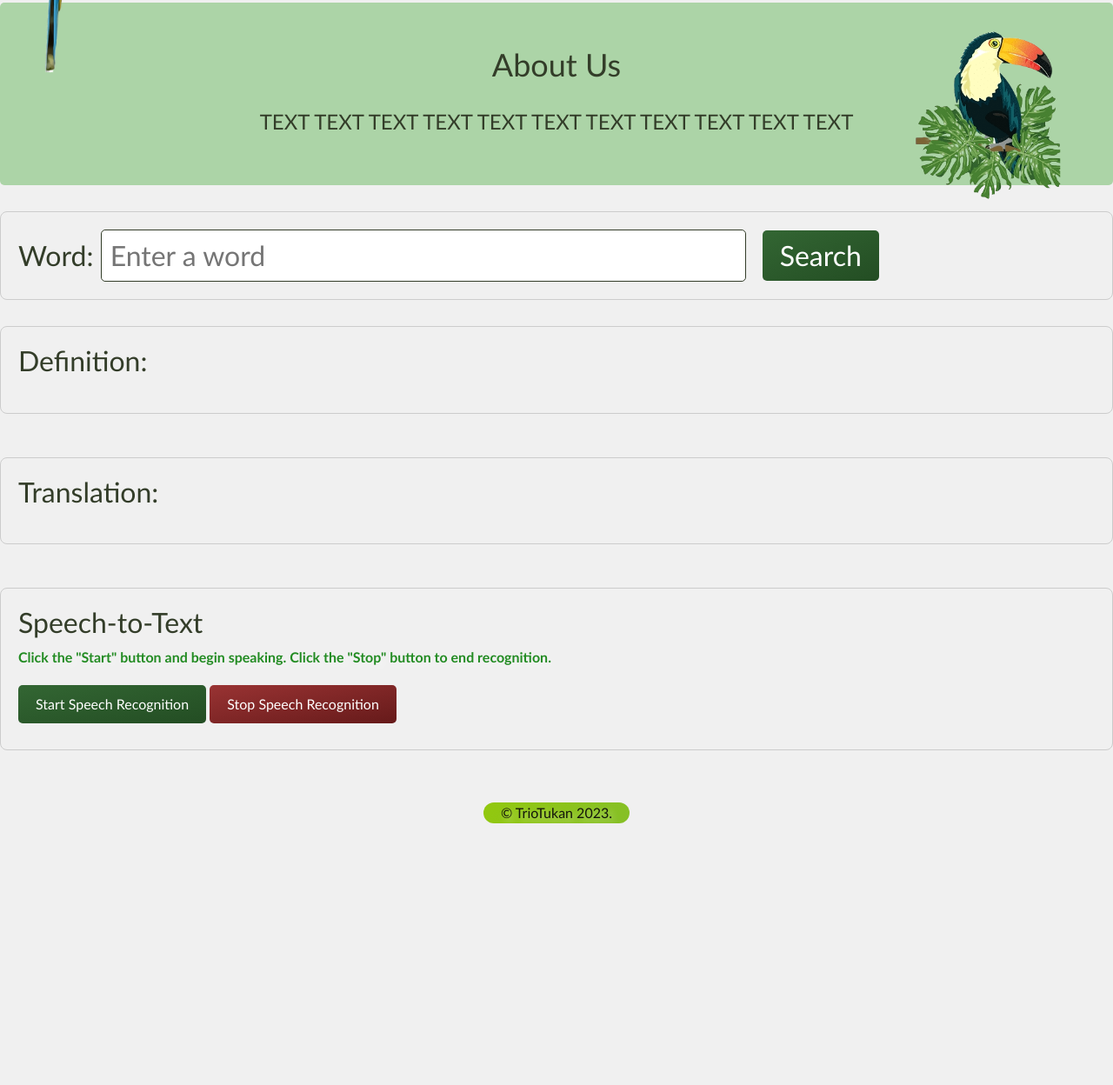
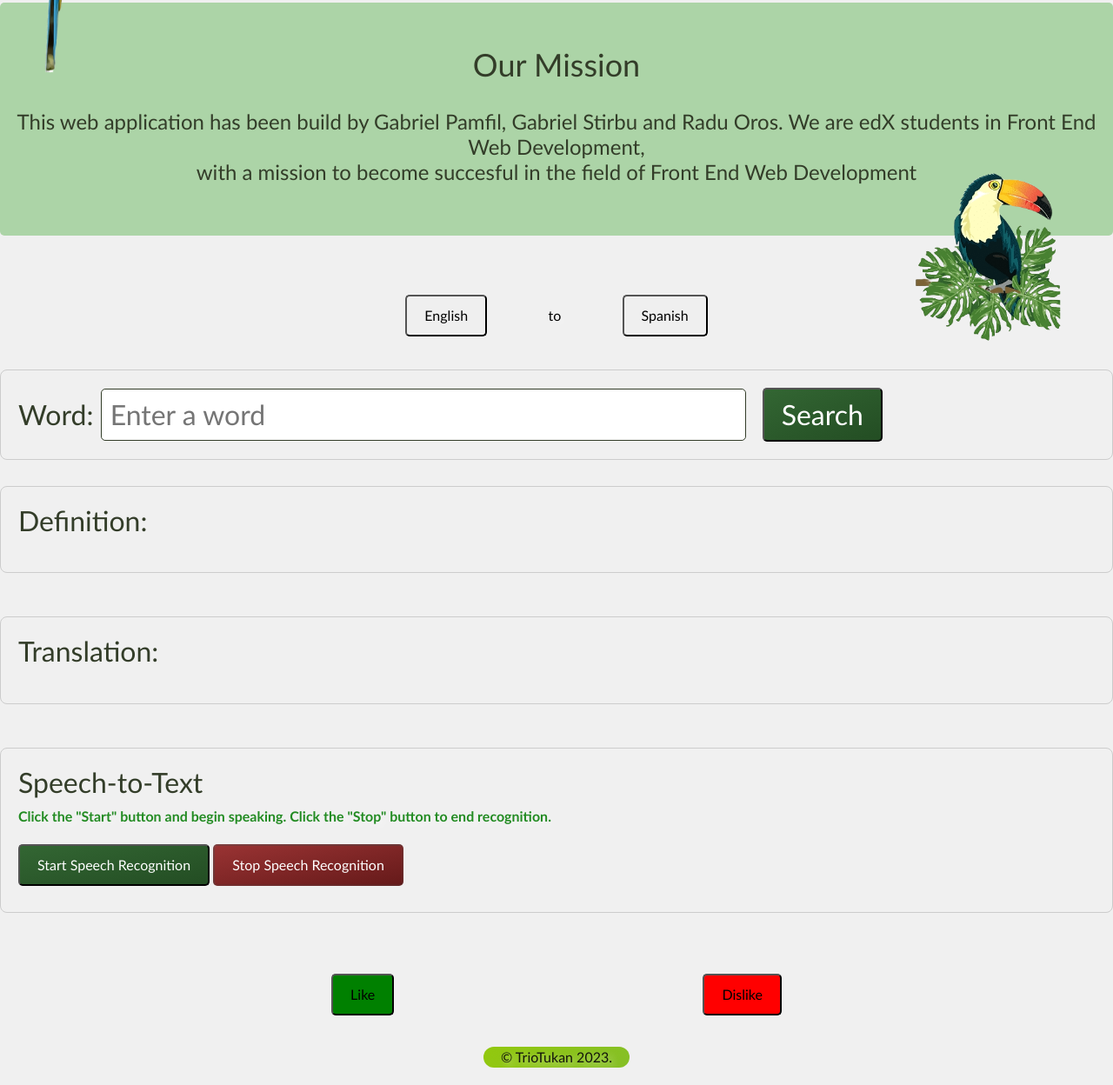
Before and after one commit to gabrielstirbu/trio-tukan-language-learning, a plain HTML site: page index.html in a window 1280 px wide. Shown: the part 802-2050 px from the top of the page at 87% size. Before the commit the page ends 1769 px from the top, so only its background shows below. Drawn offline with nearby package versions, Linux system fonts and the light colour scheme; a web font is replaced by a local one.

Commit message:
final changes and styling added

```diff
--- a/assets/logic.js
+++ b/assets/logic.js
@@ -52,6 +52,8 @@ function translateText(textToTranslate) {
 
   // Create a URLSearchParams object to handle the request body
   var bodyData = new URLSearchParams();
+    // new URLSearchParam - creates a new instance to redifine the parameters for the API search.
+  // url + q + textToTranslate + source + en + target + es
   bodyData.append('q', textToTranslate);
   bodyData.append('source', 'en');
   bodyData.append('target', 'es');
@@ -71,6 +73,7 @@ function translateText(textToTranslate) {
   // Make the API request using the fetch function
   fetch(url, options)
       .then(response => response.json())
+      // takes the bulk information from the API and creates a readable object.
       .then(resultJSON => {
           // Extract the translation from the JSON response
           var translation = resultJSON.data.translations[0].translatedText;
@@ -92,8 +95,8 @@ if ('webkitSpeechRecognition' in window) {
 
   var recognition = new webkitSpeechRecognition();
   // creates a new instance in the dom called using webkit and speech recognition API
-  recognition.continuous = true;
-  recognition.interimResults = true;
+  recognition.continuous = true; // makes the speech recognition continously active.
+  recognition.interimResults = true;  // gives back the results whilst you keep talking
   recognition.lang = 'es'; // Set the language to Spanish
 
   var startButton = document.getElementById('startButton');
@@ -103,7 +106,7 @@ if ('webkitSpeechRecognition' in window) {
   // Event listener for starting speech recognition
   startButton.addEventListener('click', () => {
       recognition.start();
-      startButton.disabled = true;
+      startButton.disabled = true; //
       stopButton.disabled = false;
       startButton.textContent = 'Listening...';
   });
--- a/assets/style.css
+++ b/assets/style.css
@@ -101,7 +101,7 @@ body {
 .birdThree {
     width: 20%;
     position: absolute;
-    top: auto;
+    bottom: -400px;
     right: 10px;
 }
 
@@ -116,6 +116,28 @@ body {
     font-size: 24px;
     color: #333d29;
     text-align: center;
+}
+
+.language {
+    display: flex;
+    align-items: center;
+    justify-content: space-evenly;
+    padding: 30px;
+    border-top: 10px black;
+}
+.english {
+    margin-left: 30%;
+}
+.spanish {
+    margin-right: 30%;
+}
+.language button {
+    color: black;
+}
+.language p {
+    color: black;
+    align-items: center;
+    padding-top: 20px;
 }
 
 /* Search and Definition Section */
@@ -136,7 +158,6 @@ body {
     background: linear-gradient(to bottom right, #336633, #234d23);
     /* Gradient from dark green to a darker shade */
     color: #ffffff;
-    border: none;
     border-radius: 5px;
     cursor: pointer;
     transition: background 0.3s ease;
@@ -192,7 +213,6 @@ p {
 /* Buttons styling */
 button {
     cursor: pointer;
-    border: none;
     border-radius: 5px;
     padding: 10px 20px;
 }
@@ -218,6 +238,21 @@ button {
 .speech-instructions {
     color: forestgreen;
     font-weight: bold;
+}
+
+/* button  */
+.button {
+    display: flex;
+    align-items: center;
+    justify-content: space-evenly;
+    padding: 20px;
+    margin: 6px;
+}
+#like {
+    background-color: green;
+}
+#dislike {
+    background-color: red;
 }
 
 /* Footer Section */
@@ -252,7 +287,7 @@ footer {
     padding: 10px 20px;
     background: linear-gradient(to bottom right, #336633, #234d23);
     color: #ffffff;
-    border: none;
+    /* border: none; */
     border-radius: 5px;
     cursor: pointer;
     transition: background 0.3s ease;
--- a/index.html
+++ b/index.html
@@ -57,11 +57,17 @@
   <div class="row">
     <img src="./assets/bird 3.png" class="birdThree">
     <section class="page-section about" id="about">
-      <h2>About Us</h2>
-      <h3>TEXT TEXT TEXT TEXT TEXT TEXT TEXT TEXT TEXT TEXT TEXT</h3>
+      <h2>Our Mission</h2>
+      <h3>This web application has been build by Gabriel Pamfil, Gabriel Stirbu and Radu Oros. We are edX students in Front End Web Development,<br> with a mission to become succesful in the field of Front End Web Development </h3>
     </section>
   </div>
   <!-- About us-->
+
+  <div class="language">
+    <button class="english">English</button>
+    <p>to</p>
+    <button class="spanish">Spanish</button>
+  </div>
 
   <h2 class="word-container">
     <label for="form-input">Word:</label>
@@ -94,6 +100,11 @@
     </section>
   </div>
 
+  <div class="button">
+    <button id="like">Like</button>
+    <button id="dislike">Dislike</button>
+  </div>
+
   <!--FOOTER -->
 <footer>
   <div class="container" id="rights">
```
